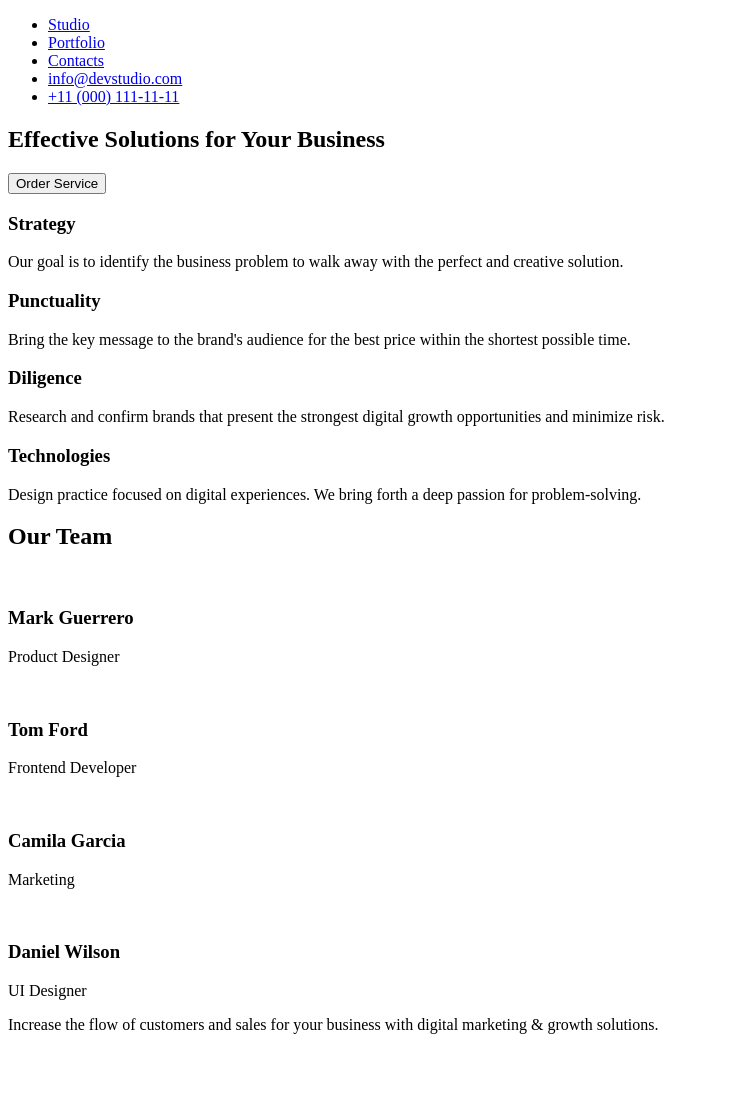
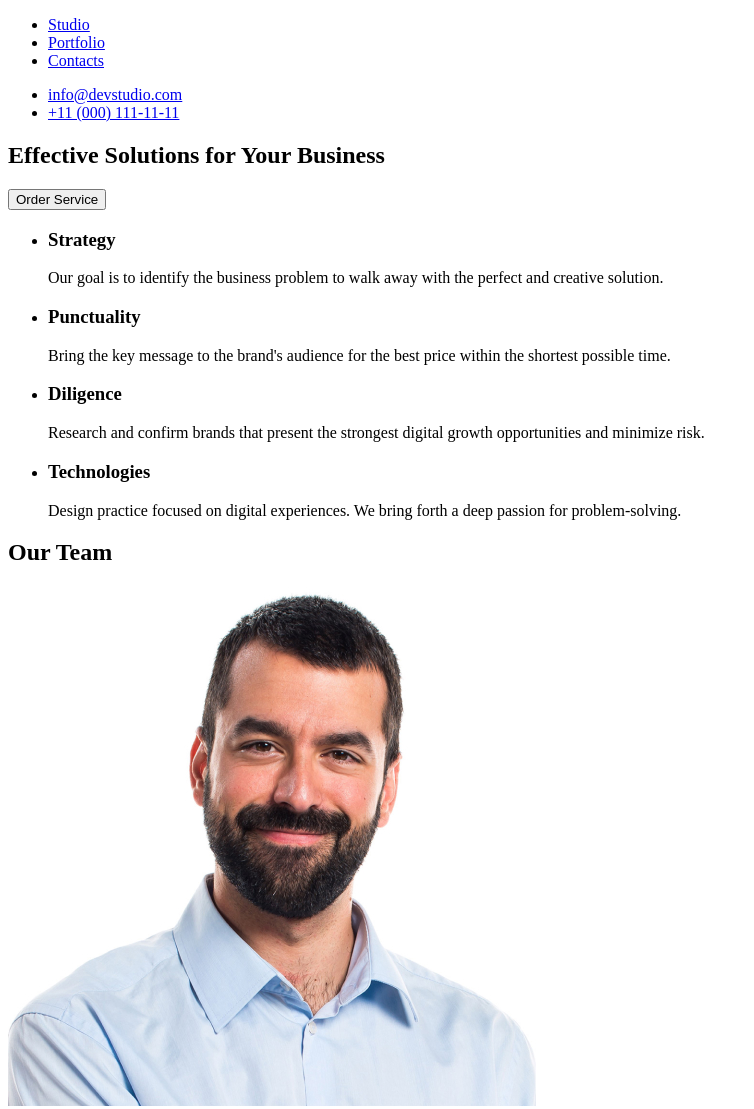
Before and after one commit to mafSida/goit-markup-hw-01, a plain HTML site: page index.html in a window 1280 px wide. Shown: the top 1109 px of the page, without its empty margins (0-754 px from the left). Before the commit the page ends 1050 px from the top, so only its background shows below. Drawn offline with Linux system fonts and the light colour scheme.

Commit message:
modify index and todo

```diff
--- a/index.html
+++ b/index.html
@@ -8,76 +8,80 @@
   </head>
   <body>
     <!-- Nav panel -->
-    <header class="header__container">
+    <header>
       <nav>
         <!-- <a class="web-logo" href="">Logo</a> -->
         <ul>
           <li><a href="#">Studio</a></li>
           <li><a href="#">Portfolio</a></li>
           <li><a href="#">Contacts</a></li>
+        </ul>
+      </nav>
+      <ul>
         <li><a href="mailto:info@devstudio.com">info@devstudio.com</a></li>
         <li><a href="tel:+110001111111">+11 (000) 111-11-11</a></li>
       </ul>
-      </nav>
     </header>
     <!-- Main part -->
     <main>
       <!-- Banner -->
       <section>
         <h1>Effective Solutions for Your Business</h1>
-        <button>Order Service</button>
+        <button type="button">Order Service</button>
       </section>
       <!-- Section 1 - features -->
-      <section>
-        <div class="feature">
+      <section class="section-features">
+        <ul class="feature-items">
+          <li>
             <h3>Strategy</h3>
             <p>
               Our goal is to identify the business problem to walk away with the
               perfect and creative solution.
             </p>
-        </div>
-        <div class="feature">
+          </li>
+          <li>
             <h3>Punctuality</h3>
             <p>
               Bring the key message to the brand's audience for the best price
               within the shortest possible time.
             </p>
-        </div>
-        <div class="feature">
+          </li>
+          <li>
             <h3>Diligence</h3>
             <p>
               Research and confirm brands that present the strongest digital
               growth opportunities and minimize risk.
             </p>
-        </div>
-        <div class="feature">
+          </li>
+          <li>
             <h3>Technologies</h3>
             <p>
               Design practice focused on digital experiences. We bring forth a
               deep passion for problem-solving.
             </p>
-        </div>
+          </li>
+        </ul>
       </section>
       <!-- Section 2 - the team -->
-      <section>
+      <section class="section-team">
         <h2>Our Team</h2>
         <div class="team-card">
-          <img src="" alt="" />
+          <img src="/img/img-3.jpg" alt="" />
           <h3>Mark Guerrero</h3>
           <p>Product Designer</p>
         </div>
         <div class="team-card">
-          <img src="" alt="" />
+          <img src="/img/img-2.jpg" alt="" />
           <h3>Tom Ford</h3>
           <p>Frontend Developer</p>
         </div>
         <div class="team-card">
-          <img src="" alt="" />
+          <img src="/img/img-1.jpg" alt="" />
           <h3>Camila Garcia</h3>
           <p>Marketing</p>
         </div>
         <div class="team-card">
-          <img src="" alt="" />
+          <img src="/img/img.jpg" alt="" />
           <h3>Daniel Wilson</h3>
           <p>UI Designer</p>
         </div>
```
Also changed, not shown: 1 other file. Lines whose indentation alone changed are shown as unchanged.
